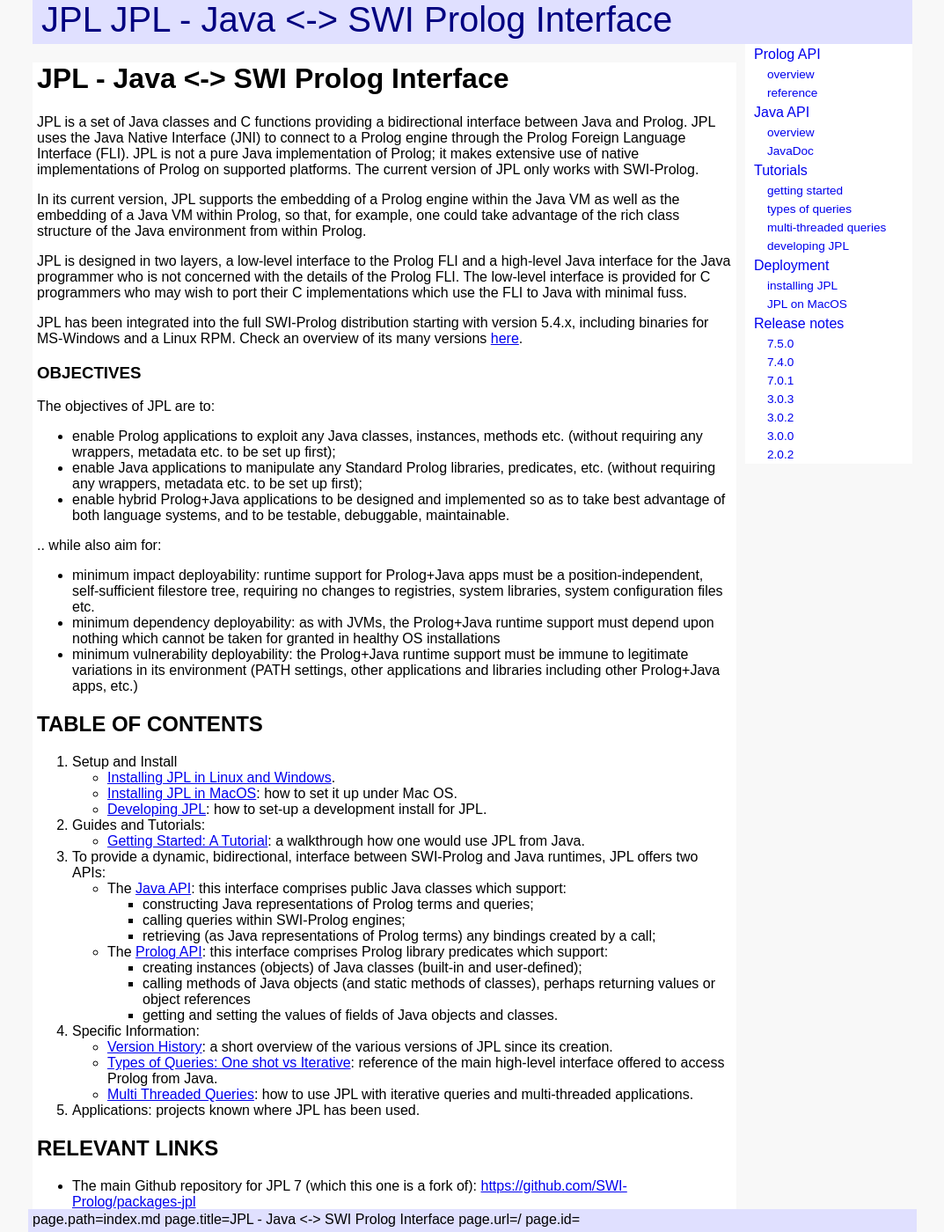
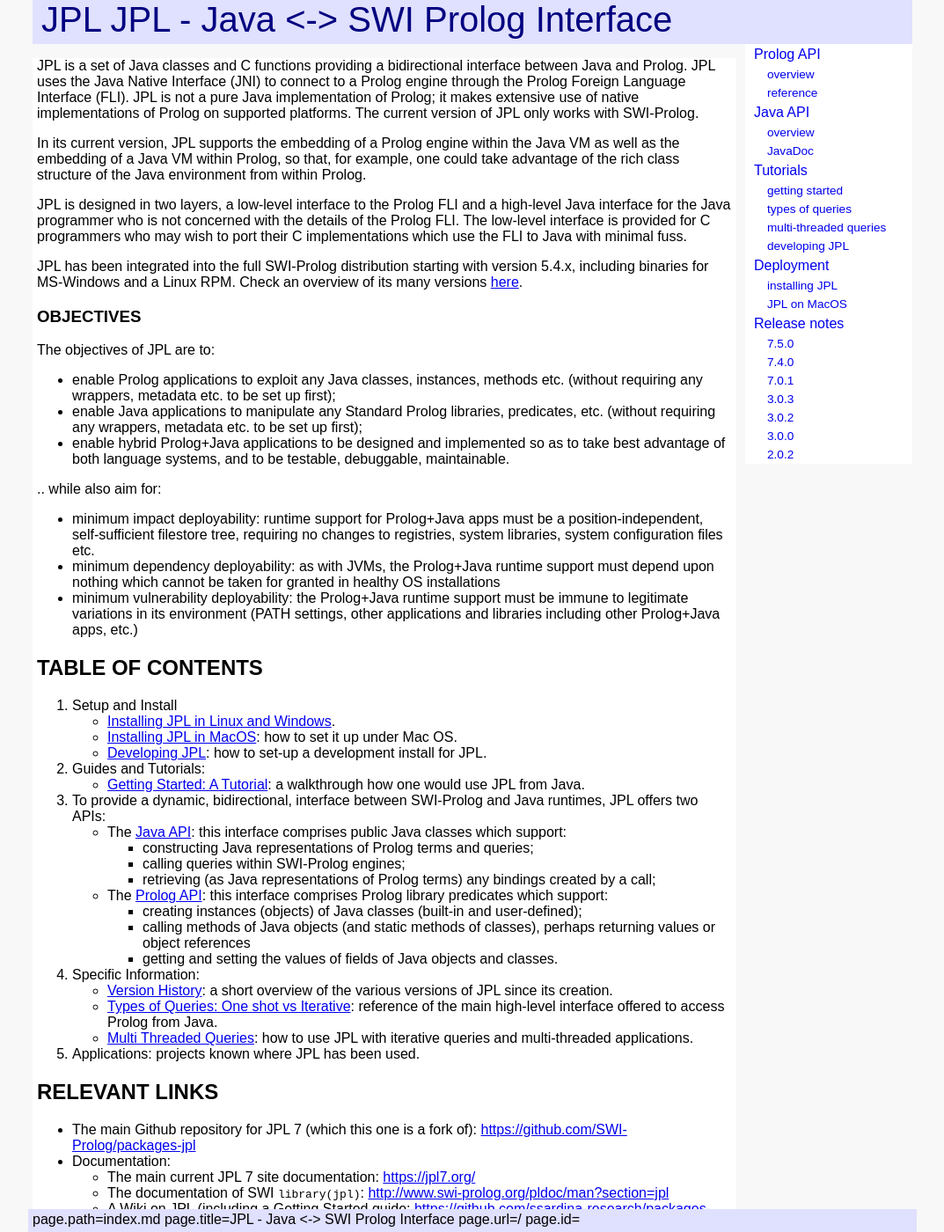
Before and after one commit to anionic/jpl-nav, a Jekyll site: the page built from docs/index.md, in a window 1280 px wide and 1400 px high. Shown: the whole window at 88% size, without its empty margins (103-1176 px from the left). Built offline with Jekyll 4.4.1, drawn with Linux system fonts in a browser that asks for light colours; our own code applies the rules of GitHub Pages for plain Markdown files.

Commit message:
Update default.html

```diff
--- a/docs/_layouts/default.html
+++ b/docs/_layouts/default.html
@@ -137,6 +137,9 @@
 					.mainbar2 {
 						margin-right: 0; /* don't leave space for nav */
 					}
+				}
+				.mainbar2 > h1 { /* embedded in headbar; not shown in mainbar */
+						display: none;
 				}
 				.tailbar0 {
 					bottom: 0;
```
